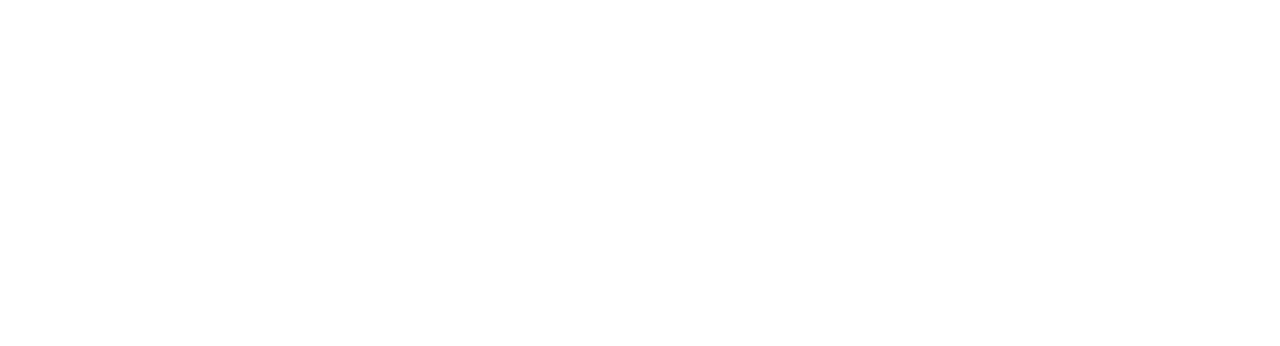
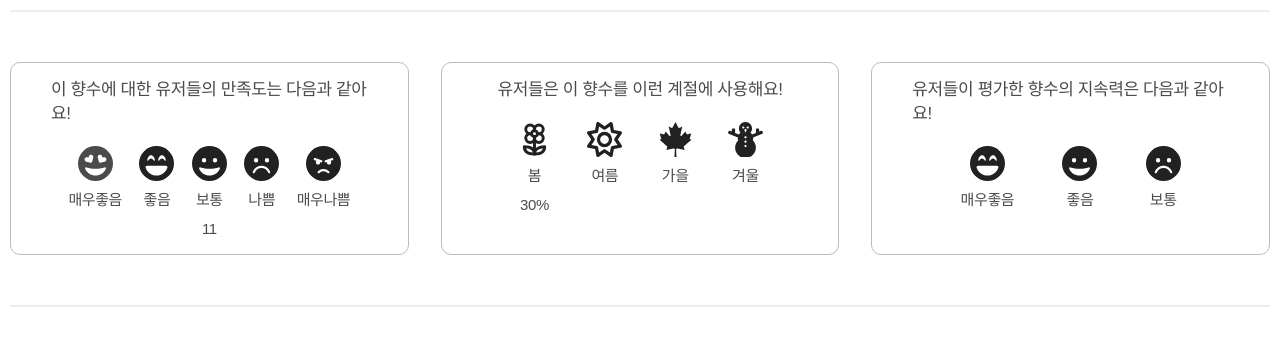
Before and after one commit to deu26-capstone-design/Perfume-FE, a React (Vite) app: page / in a window 1280 px wide. Shown: the top 346 px of the page. Built offline with nearby package versions, Linux system fonts and the light colour scheme; a web font is replaced by a local one.

Commit message:
✨ feat: 리뷰 요약 app.tsx

```diff
--- a/src/app/App.tsx
+++ b/src/app/App.tsx
@@ -1,12 +1,15 @@
 // import Header from '@widgets/Header/ui/Header';
 // import PerfumeInfo from '@widgets/PerfumeInfo/ui/PerfumeInfo';
 // import { mockPerfumeDetail } from '@entities/perfume/model/detailMockData';
-
+// import MainPage from '@pages/main/MainPage';
+import PerfumeReview from '@widgets/PerfumeReview/ui/PerfumeReview';
 function App() {
   return (
     <>
       {/* <Header />
       <PerfumeInfo perfume={mockPerfumeDetail} /> */}
+      {/* <MainPage /> */}
+      <PerfumeReview />
     </>
   );
 }
```
